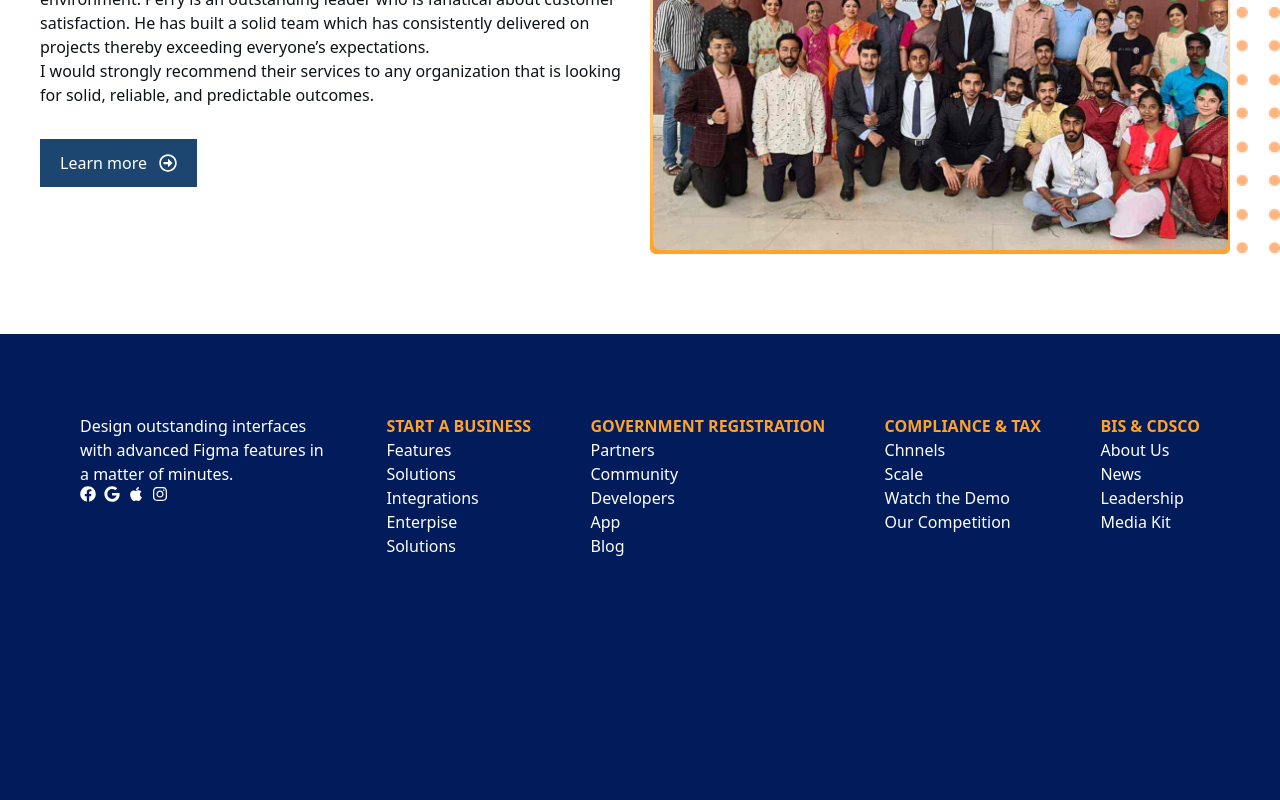
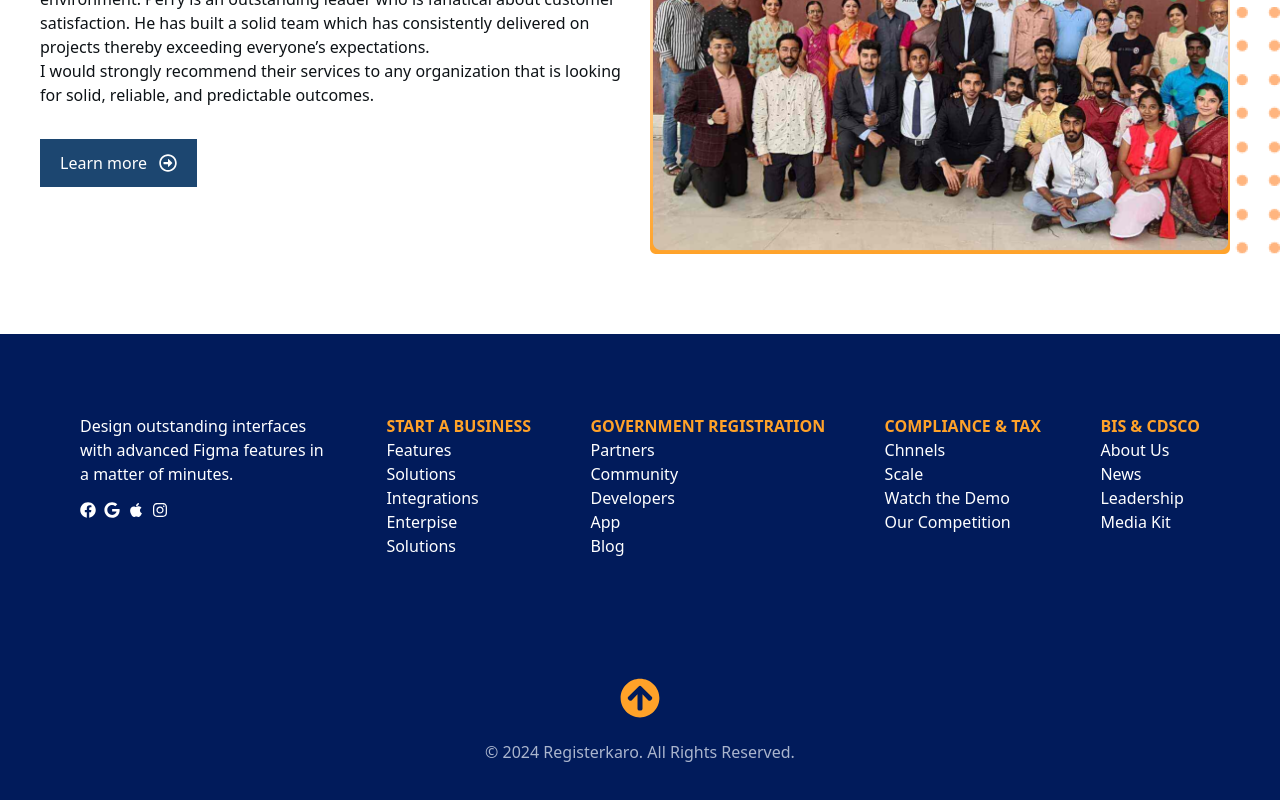
Before and after one commit to AvhaleSwapnil/Register-Karo-Task, a React (Vite) app: page / in a window 1280 px wide. Shown: the part 2145-2945 px from the top of the page. Built offline with nearby package versions, Linux system fonts and the light colour scheme.

Commit message:
some changes in footer

```diff
--- a/src/components/Footer.jsx
+++ b/src/components/Footer.jsx
@@ -2,6 +2,7 @@ import React from "react";
 import { FaFacebook } from "react-icons/fa";
 import { FaGoogle } from "react-icons/fa";
 import { FaApple } from "react-icons/fa";
+import { FaArrowCircleUp } from "react-icons/fa";
 import { FaInstagram } from "react-icons/fa";
 const Footer = () => {
   return (
@@ -13,7 +14,7 @@ const Footer = () => {
               Design outstanding interfaces with advanced Figma features in a
               matter of minutes.
             </p>
-            <div className="flex items-center gap-2 text-[#FFFFFF]">
+            <div className="flex items-center gap-2 mt-4 text-[#FFFFFF]">
               <FaFacebook />
               <FaGoogle />
               <FaApple />
@@ -59,6 +60,14 @@ const Footer = () => {
             </div>
           </div>
         </div>
+        <div className="text-center mt-30">
+          <button className="text-[#FFA229]">
+            <FaArrowCircleUp size={40} />
+          </button>
+          <p className="text-[#AAB5CD] mt-4">
+            © 2024 Registerkaro. All Rights Reserved.
+          </p>
+        </div>
       </div>
     </div>
   );
```
